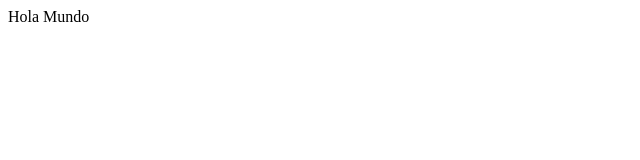
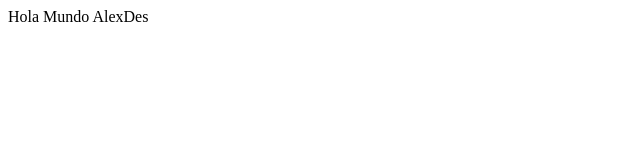
Before and after one commit to AlexanderSiguenza/PrimerProyecto, a plain HTML site: page index.html in a window 1280 px wide. Shown: the full height of the page, 0-640 px from the left. Drawn offline with Linux system fonts and the light colour scheme.

Commit message:
se modifico index ,en el parrafo

```diff
--- a/index.html
+++ b/index.html
@@ -3,6 +3,6 @@
 <TITLE>ejemplo hola mundo</TITLE>
 </HEAD>
 <BODY>
-<P>Hola Mundo</P>
+<P>Hola Mundo AlexDes</P>
 </BODY>
 </HTML>
```
